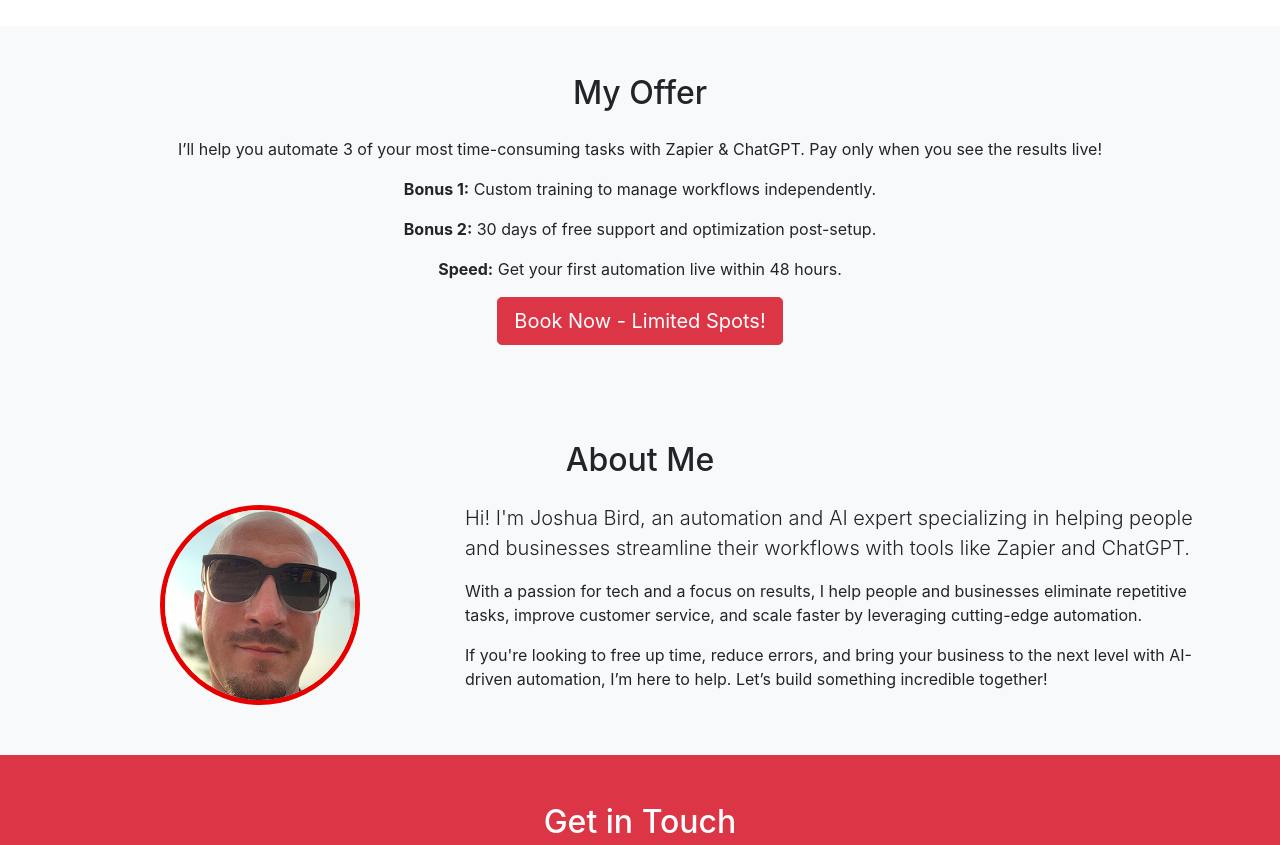
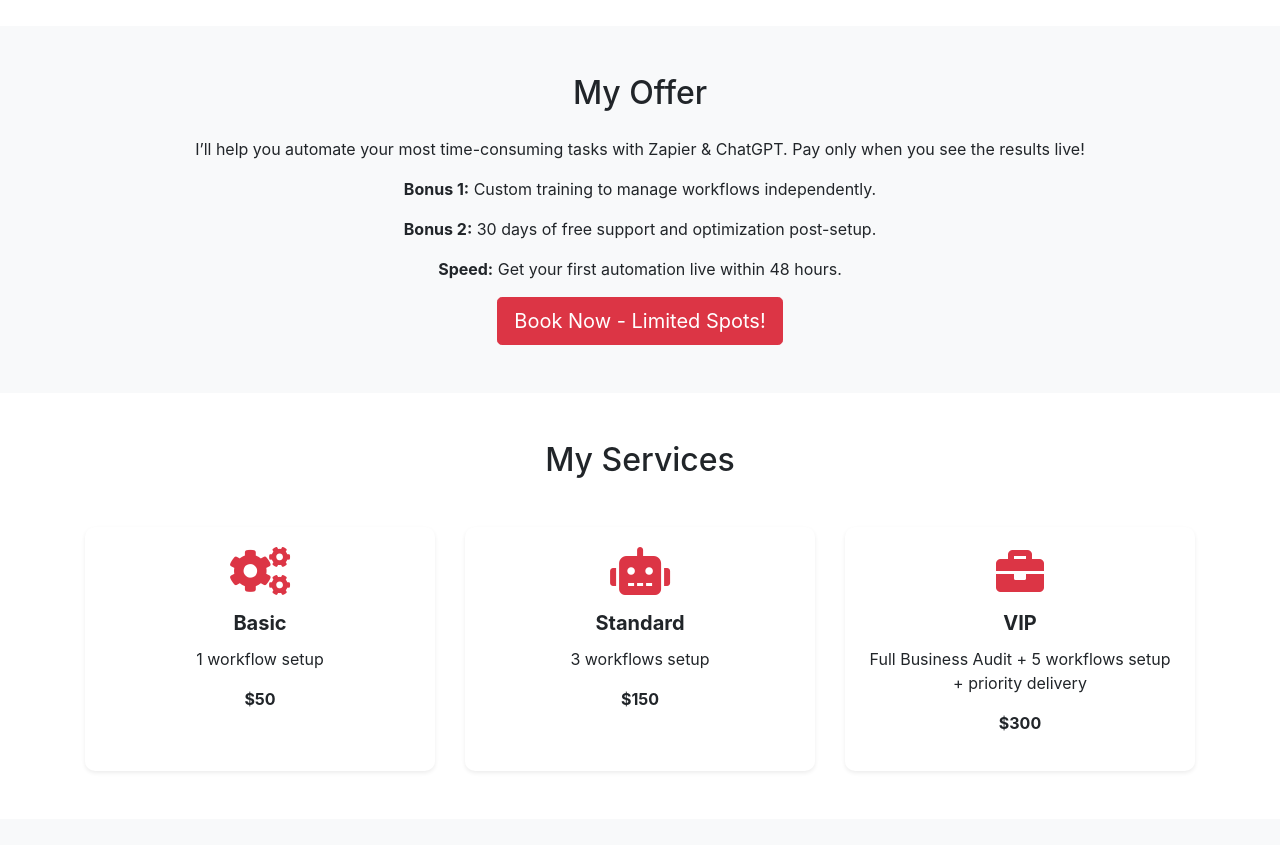
Before and after one commit to MITechMerc/mitechmerc.github.io, a plain HTML site: page index.html in a window 1280 px wide. Shown: the part 760-1605 px from the top of the page. Drawn offline with nearby package versions, Linux system fonts and the light colour scheme; a script that the page names is missing.

Commit message:
added services
Added services cards to index and style with CSS

```diff
--- a/assets/main.css
+++ b/assets/main.css
@@ -18,6 +18,28 @@ header {
 
 .card:hover {
     transform: translateY(-10px);
+}
+
+#services .card {
+    transition: transform 0.3s ease;
+}
+
+#services .card:hover {
+    transform: translateY(-10px);
+}
+
+#services .card .card-title {
+    font-size: 1.25rem;
+    font-weight: bold;
+}
+
+#services .card i {
+    color: #ff4d4d; /* Icon color */
+}
+
+#services .card-text {
+    font-size: 1rem;
+    margin-bottom: 1rem;
 }
 
 #about img {
--- a/index.html
+++ b/index.html
@@ -71,7 +71,7 @@
     <section id="offer" class="bg-light py-5">
         <div class="container text-center">
             <h2 class="mb-4">My Offer</h2>
-            <p>I’ll help you automate 3 of your most time-consuming tasks with Zapier & ChatGPT. Pay only when you see the results live!</p>
+            <p>I’ll help you automate your most time-consuming tasks with Zapier & ChatGPT. Pay only when you see the results live!</p>
             <ul class="list-unstyled">
                 <li class="mb-3"><strong>Bonus 1:</strong> Custom training to manage workflows independently.</li>
                 <li class="mb-3"><strong>Bonus 2:</strong> 30 days of free support and optimization post-setup.</li>
@@ -80,6 +80,53 @@
             <a href="#contact" class="btn btn-danger btn-lg">Book Now - Limited Spots!</a>
         </div>
     </section>
+
+    <!-- Services Section -->
+<section id="services" class="py-5">
+    <div class="container">
+        <h2 class="text-center mb-5">My Services</h2>
+        <div class="row">
+
+            <!-- Basic Service Card -->
+            <div class="col-md-4">
+                <div class="card text-center border-0 shadow-sm h-100">
+                    <div class="card-body">
+                        <i class="fas fa-cogs fa-3x mb-3 text-danger"></i>
+                        <h5 class="card-title">Basic</h5>
+                        <p class="card-text">1 workflow setup</p>
+                        <p class="font-weight-bold">$50</p>
+                    </div>
+                </div>
+            </div>
+
+            <!-- Standard Service Card -->
+            <div class="col-md-4">
+                <div class="card text-center border-0 shadow-sm h-100">
+                    <div class="card-body">
+                        <i class="fas fa-robot fa-3x mb-3 text-danger"></i>
+                        <h5 class="card-title">Standard</h5>
+                        <p class="card-text">3 workflows setup</p>
+                        <p class="font-weight-bold">$150</p>
+                    </div>
+                </div>
+            </div>
+
+            <!-- VIP Service Card -->
+            <div class="col-md-4">
+                <div class="card text-center border-0 shadow-sm h-100">
+                    <div class="card-body">
+                        <i class="fas fa-briefcase fa-3x mb-3 text-danger"></i>
+                        <h5 class="card-title">VIP</h5>
+                        <p class="card-text">Full Business Audit + 5 workflows setup + priority delivery</p>
+                        <p class="font-weight-bold">$300</p>
+                    </div>
+                </div>
+            </div>
+
+        </div>
+    </div>
+</section>
+
 
     <!-- About Me Section -->
     <section id="about" class="py-5 bg-light">
```
